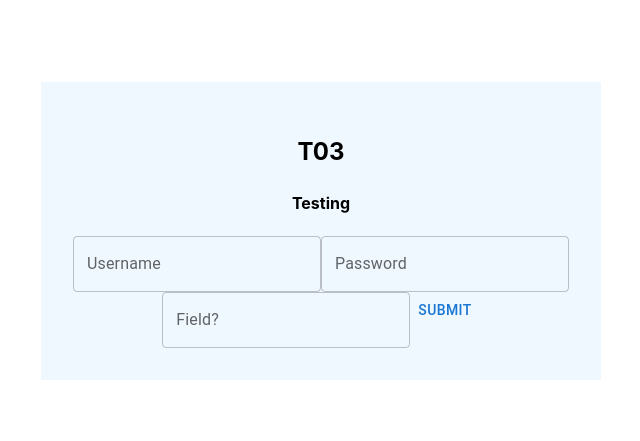
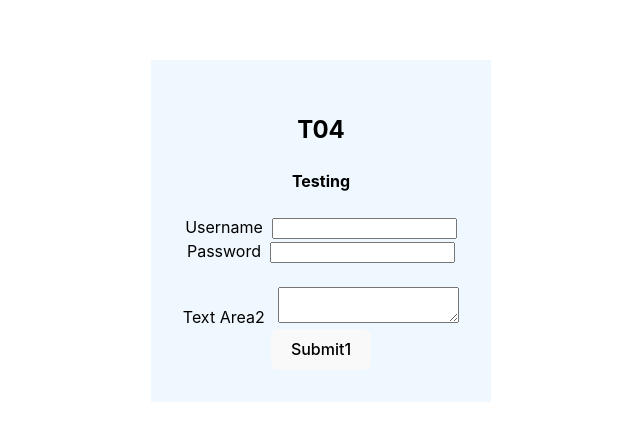
Before and after one commit to TonyGravagno/react-mui-wrapper-tests, a React (Vite) app: page / in a window 1280 px wide. Shown: the part 169-610 px from the top of the page, without its empty margins (319-959 px from the left). Built offline with nearby package versions, Linux system fonts and the light colour scheme.

Commit message:
Initial triage, see ReadMe

```diff
--- a/src/App.tsx
+++ b/src/App.tsx
@@ -1,9 +1,9 @@
 import './App.css'
-import {TestForm2 as TestForm} from '@forms/TestForm2'
+import {TestForm04 as TestForm} from '@forms/TestForm04'
 function App() {
   return (
     <>
-      <h2>T03</h2>
+      <h2>T04</h2>
       <TestForm />
     </>
   )
--- a/src/app.config.json
+++ b/src/app.config.json
@@ -1,6 +1,6 @@
 {
   "ui": {
-    "toolkit" : "mui"
+    "toolkit" : "html"
   },
   "status": "Testing"
 }
--- a/src/components/TextArea/TextArea.tsx
+++ b/src/components/TextArea/TextArea.tsx
@@ -8,18 +8,30 @@ import { getRequiredProps } from '@utils/filterProperties'
  */
 
 const MuiField = (props: TextFieldProps) => {
-  const children = props.children || null
+  // Reasonable defaults : Not necessary, for now stick with MUI defaults
+  const {
+    label = props.label ?? 'Field?',
+    type = props.type ?? 'text',
+    value = props.value ?? '',
+    children = props.children || null,
+    disabled = props.disabled || false,
+  } = props
   // Remove anything the MUI field doesn't recognize
   const requiredProps = getRequiredProps<TextFieldProps, BasePropsType>(props, <TextField />)
   return (
-    <TextField {...requiredProps} multiline>
+    <TextField {...requiredProps} multiline label={label} type={type} value={value} disabled={disabled}>
       {children}
     </TextField>
   )
 }
 
 const HtmlField = (props: TextFieldProps) => {
-  const { children, label } = props
+  const {
+    label = props.label ?? 'Field?',
+    value = props.value ?? '',
+    children = props.children || null,
+    disabled = props.disabled || false,
+  } = props
   // Remove anything the HTML field doesn't recognize
   const requiredProps = getRequiredProps<TextFieldProps, InputHTMLAttributes<HTMLTextAreaElement>>(
     props,
@@ -32,7 +44,7 @@ const HtmlField = (props: TextFieldProps) => {
           <label>{label}</label>&nbsp;&nbsp;&nbsp;
         </>
       )}
-      <textarea {...requiredProps}>{children}</textarea>
+      <textarea {...requiredProps} value={value} disabled={disabled}>{children}</textarea>
     </div>
   )
 }
--- a/src/components/TextField/TextField.tsx
+++ b/src/components/TextField/TextField.tsx
@@ -15,18 +15,25 @@ const MuiField = (props: TextFieldProps) => {
     type = props.type ?? 'text',
     value = props.value ?? '',
     children = props.children || null,
+    disabled = props.disabled || false,
   } = props
   // Remove anything the MUI field doesn't recognize
   const requiredProps = getRequiredProps<TextFieldProps, BasePropsType>(props, <TextField />)
   return (
-    <MuiTextField {...requiredProps} label={label} type={type} value={value}>
+    <MuiTextField {...requiredProps} label={label} type={type} value={value} disabled={disabled}>
       {children}
     </MuiTextField>
   )
 }
 
 const HtmlField = (props: TextFieldProps) => {
-  const { children, label } = props
+  const {
+    label = props.label ?? 'Field?',
+    type = props.type ?? 'text',
+    value = props.value ?? '',
+    children = props.children || null,
+    disabled = props.disabled || false,
+  } = props
   // Remove anything the HTML field doesn't recognize
   const requiredProps = getRequiredProps<TextFieldProps, InputHTMLAttributes<HTMLInputElement>>(
     props,
@@ -39,7 +46,7 @@ const HtmlField = (props: TextFieldProps) => {
           <label>{label}</label>&nbsp;&nbsp;
         </>
       )}
-      <input {...requiredProps}>{children}</input>
+      <input {...requiredProps} type={type} value={value} disabled={disabled}>{children}</input>
     </div>
   )
 }
--- /dev/null
+++ b/src/forms/TestForm04/TestForm04.tsx
@@ -0,0 +1,48 @@
+import React, { useState } from 'react'
+import { TextField } from '@components/TextField'
+import { TextArea } from '@components/TextArea'
+import { SubmitButton } from '@components/SubmitButton'
+import { AppConfig } from '@utils/config'
+
+export const TestForm04 = () => {
+  const config = AppConfig()
+
+  const handleSubmit = (e: React.FormEvent) => {
+    e.preventDefault()
+    // Handle form submission logic here
+  }
+
+  const [username, setUsername] = useState('')
+  const [password, setPassword] = useState('')
+  const [textArea, setTextArea] = useState('')
+
+  return (
+    <>
+      <h4>{config.status}</h4>
+      <form onSubmit={handleSubmit}>
+        <TextField
+          label="Username"
+          type="text"
+          value={username}
+          onChange={e => setUsername(e.target.value)}
+        />
+        <TextField
+          label="Password"
+          type="password"
+          value={password}
+          onChange={e => setPassword(e.target.value)}
+        />
+        <br />
+        <TextArea
+          label="Text Area2"
+          value={textArea}
+          onChange={e => setTextArea(e.target.value)}
+          canResize
+        />
+        <SubmitButton>Submit1</SubmitButton>
+      </form>
+    </>
+  )
+}
+// Try text area with rows={3}
+//               OR   maxRows={6}
--- /dev/null
+++ b/src/forms/TestForm04/index.ts
@@ -0,0 +1 @@
+export * from './TestForm04'
```
Also changed, not shown: 1 other file (tests, documents, lock files or other folders).
